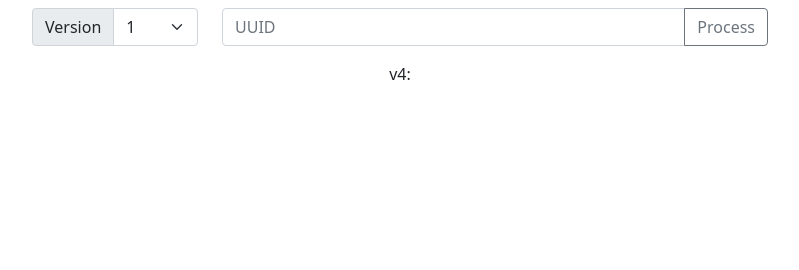
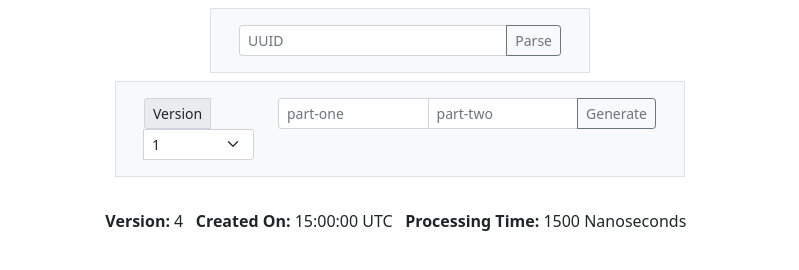
Before and after one commit to gregl83/uuid-dashboard, a website built with webpack: page www/index.html in a window 1280 px wide. Shown: the part 66-336 px from the top of the page, without its empty margins (240-1039 px from the left). Built offline with nearby package versions, Linux system fonts and the light colour scheme; what uuid-dashboard would draw is missing.

Commit message:
add detailed view of uuid

```diff
--- a/www/index.html
+++ b/www/index.html
@@ -15,11 +15,26 @@
       <noscript>This page contains webassembly and javascript content, please enable javascript in your browser.</noscript>
       <div class="container">
         <div class="row">
-          <div class="col-2"></div>
-          <div class="col-2">
-            <div class="input-group mb-3">
-              <span class="input-group-text" id="basic-addon1">Version</span>
-              <select id="version" class="form-select" aria-label="Default select example">
+          <div class="col-4"></div>
+          <div class="col-4">
+            <div class="row p-3 mb-2 border bg-light">
+              <div class="col-12">
+                <div class="input-group input-group-sm">
+                  <input type="text" class="form-control form-control-sm" placeholder="UUID" aria-label="uuid">
+                  <button class="btn btn-outline-secondary" type="button" id="button-addon2">Parse</button>
+                </div>
+              </div>
+            </div>
+          </div>
+        </div>
+        <div class="row">
+          <div class="col-3"></div>
+          <div class="col-6">
+            <div class="row p-3 mb-2 border bg-light">
+              <div class="col-3">
+                <div class="input-group input-group-sm">
+                  <span class="input-group-text" id="version-label">Version</span>
+                  <select id="version" class="form-select form-select-sm" aria-label="Version">
                     <option value="1" selected>1</option>
                     <option value="3">3</option>
                     <option value="4">4</option>
@@ -27,16 +42,24 @@
                   </select>
                 </div>
               </div>
-          <div class="col-6">
-            <div class="input-group mb-3">
-              <input type="text" class="form-control" placeholder="UUID" aria-label="uuid">
-              <button class="btn btn-outline-secondary" type="button" id="button-addon2">Process</button>
+              <div class="col-9">
+                <div class="input-group input-group-sm">
+                  <input type="text" class="form-control form-control-sm" placeholder="part-one" aria-label="uuid">
+                  <input type="text" class="form-control form-control-sm" placeholder="part-two" aria-label="uuid">
+                  <button class="btn btn-outline-secondary" type="button" id="button-addon3">Generate</button>
                 </div>
               </div>
             </div>
           </div>
-      <div class="container">
-        v4: <pre id="uuid"></pre>
+        </div>
+        <div class="row">
+          <div class="col-12 p-3">
+            <h3 id="uuid" style="user-select: all;"></h3>
+            <b>Version:</b> 4 &nbsp;
+            <b>Created On:</b> 15:00:00 UTC &nbsp;
+            <b>Processing Time:</b> 1500 Nanoseconds &nbsp;
+          </div>
+        </div>
       </div>
     </main>
     <script src="./bootstrap.js"></script>
```
Lines whose indentation alone changed are shown as unchanged.
